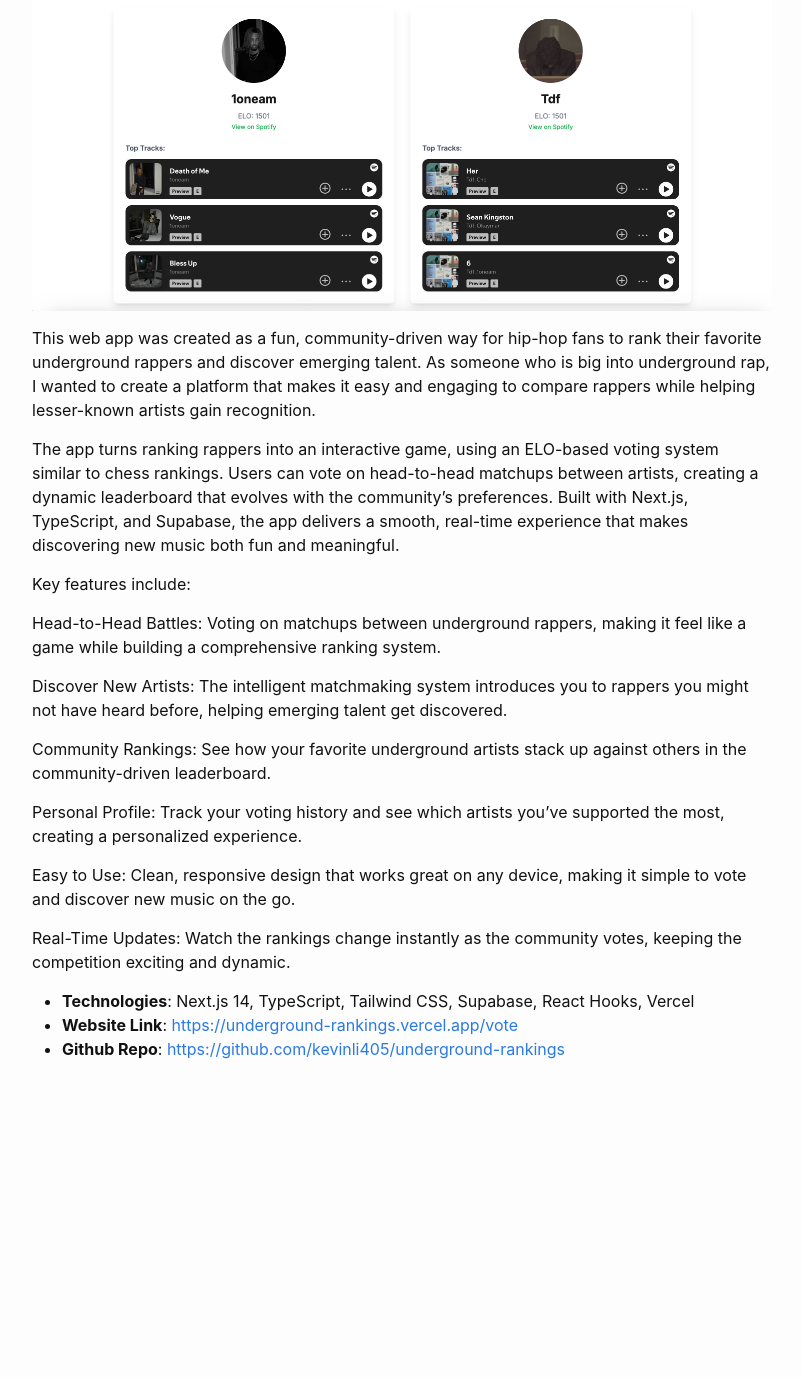
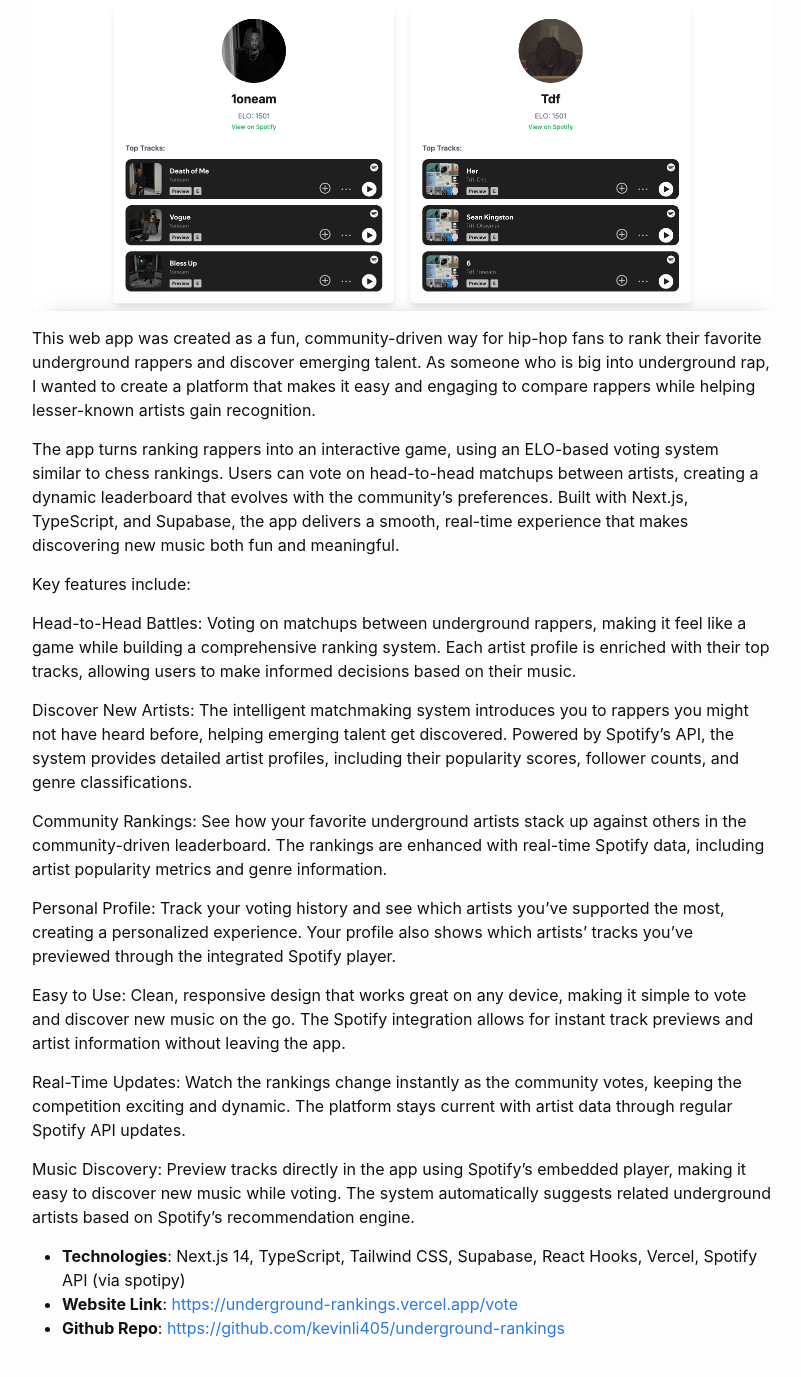
Before and after one commit to kevinli405/iSpookyLemon.github.io, a Jekyll site: the page built from _posts/2025-06-15-underground-rankings.md, in a window 1280 px wide and 1400 px high, scrolled down 243 px. Shown: the top 1377 px of the window, without its empty margins (238-1039 px from the left). Built offline with Jekyll 4.4.1, drawn with Linux system fonts in a browser that asks for light colours; before the commit the page ends 1364 px from its top, so only the background shows below that.

Commit message:
Update underground rankings post

```diff
--- a/_posts/2025-06-15-underground-rankings.md
+++ b/_posts/2025-06-15-underground-rankings.md
@@ -15,19 +15,20 @@ The app turns ranking rappers into an interactive game, using an ELO-based votin
 
 Key features include:
 
-Head-to-Head Battles: Voting on matchups between underground rappers, making it feel like a game while building a comprehensive ranking system.
+Head-to-Head Battles: Voting on matchups between underground rappers, making it feel like a game while building a comprehensive ranking system. Each artist profile is enriched with their top tracks, allowing users to make informed decisions based on their music.
 
-Discover New Artists: The intelligent matchmaking system introduces you to rappers you might not have heard before, helping emerging talent get discovered.
+Discover New Artists: The intelligent matchmaking system introduces you to rappers you might not have heard before, helping emerging talent get discovered. Powered by Spotify's API, the system provides detailed artist profiles, including their popularity scores, follower counts, and genre classifications.
 
-Community Rankings: See how your favorite underground artists stack up against others in the community-driven leaderboard.
+Community Rankings: See how your favorite underground artists stack up against others in the community-driven leaderboard. The rankings are enhanced with real-time Spotify data, including artist popularity metrics and genre information.
 
-Personal Profile: Track your voting history and see which artists you've supported the most, creating a personalized experience.
+Personal Profile: Track your voting history and see which artists you've supported the most, creating a personalized experience. Your profile also shows which artists' tracks you've previewed through the integrated Spotify player.
 
-Easy to Use: Clean, responsive design that works great on any device, making it simple to vote and discover new music on the go.
+Easy to Use: Clean, responsive design that works great on any device, making it simple to vote and discover new music on the go. The Spotify integration allows for instant track previews and artist information without leaving the app.
 
-Real-Time Updates: Watch the rankings change instantly as the community votes, keeping the competition exciting and dynamic.
+Real-Time Updates: Watch the rankings change instantly as the community votes, keeping the competition exciting and dynamic. The platform stays current with artist data through regular Spotify API updates.
 
+Music Discovery: Preview tracks directly in the app using Spotify's embedded player, making it easy to discover new music while voting. The system automatically suggests related underground artists based on Spotify's recommendation engine.
 
-- **Technologies**: Next.js 14, TypeScript, Tailwind CSS, Supabase, React Hooks, Vercel
+- **Technologies**: Next.js 14, TypeScript, Tailwind CSS, Supabase, React Hooks, Vercel, Spotify API (via spotipy)
 - **Website Link**: [https://underground-rankings.vercel.app/vote](https://underground-rankings.vercel.app/vote)
 - **Github Repo**: [https://github.com/kevinli405/underground-rankings](https://github.com/kevinli405/underground-rankings)
```
